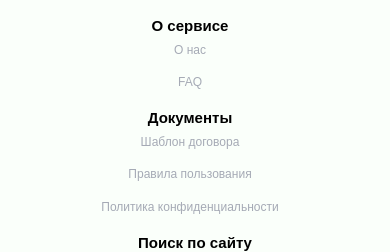
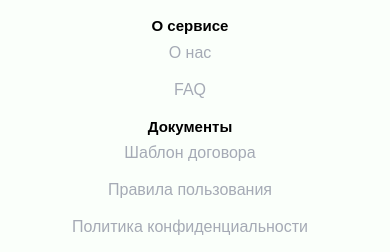
Before and after one commit to DmitryGomberg/Poproshu, a plain HTML site: page home.html in a window 390 px wide. Shown: the part 2648-2900 px from the top of the page. Drawn offline with Linux system fonts and the light colour scheme.

Commit message:
Main Page

```diff
--- a/css/style.css
+++ b/css/style.css
@@ -1152,6 +1152,11 @@ h6 {
     font-size: 0.75rem;
   }
 }
+@media (max-width: 25em) {
+  .footer__part-list__item {
+    font-size: 16px !important;
+  }
+}
 @media (min-width: 89.375em) {
   .footer__part-list__item {
     margin-bottom: 0.625rem;
@@ -1297,7 +1302,7 @@ h6 {
   max-width: 100%;
 }
 
-@media (max-width: 68.75em) {
+@media (max-width: 68.75em) and (min-width: 35em) {
   .filter__main {
     max-width: calc(100% - 100px);
   }
--- a/home.html
+++ b/home.html
@@ -6,12 +6,12 @@
 	<meta charset="UTF-8" />
 	<meta name="format-detection" content="telephone=no" />
 	<!-- <style>body{opacity: 0;}</style> -->
-	<link rel="stylesheet" href="css/style.min.css?_v=20220602231145" />
+	<link rel="stylesheet" href="css/style.min.css?_v=20220602233403" />
 	<!-- <link rel="shortcut icon" href="favicon.ico"> -->
 	<!-- <meta name="robots" content="noindex, nofollow"> -->
 	<meta name="viewport" content="width=device-width, initial-scale=1.0" />
-	<link href="https://fonts.googleapis.com/css?family=Montserrat:100,200,300,regular,500,600,700,800,900,100italic,200italic,300italic,italic,500italic,600italic,700italic,800italic,900italic&_v=20220602231145" rel="stylesheet" />
-	<link href="https://fonts.googleapis.com/css?family=Open+Sans:300,regular,500,600,700,800,300italic,italic,500italic,600italic,700italic,800italic&_v=20220602231145" rel="stylesheet" />
+	<link href="https://fonts.googleapis.com/css?family=Montserrat:100,200,300,regular,500,600,700,800,900,100italic,200italic,300italic,italic,500italic,600italic,700italic,800italic,900italic&_v=20220602233403" rel="stylesheet" />
+	<link href="https://fonts.googleapis.com/css?family=Open+Sans:300,regular,500,600,700,800,300italic,italic,500italic,600italic,700italic,800italic&_v=20220602233403" rel="stylesheet" />
 </head>
 
 <body>
@@ -1014,7 +1014,7 @@
 		</footer>
 	</div>
 
-	<script src="js/app.min.js?_v=20220602231145"></script>
+	<script src="js/app.min.js?_v=20220602233403"></script>
 </body>
 
 </html>
```
Also changed, not shown: css/style.min.css.
